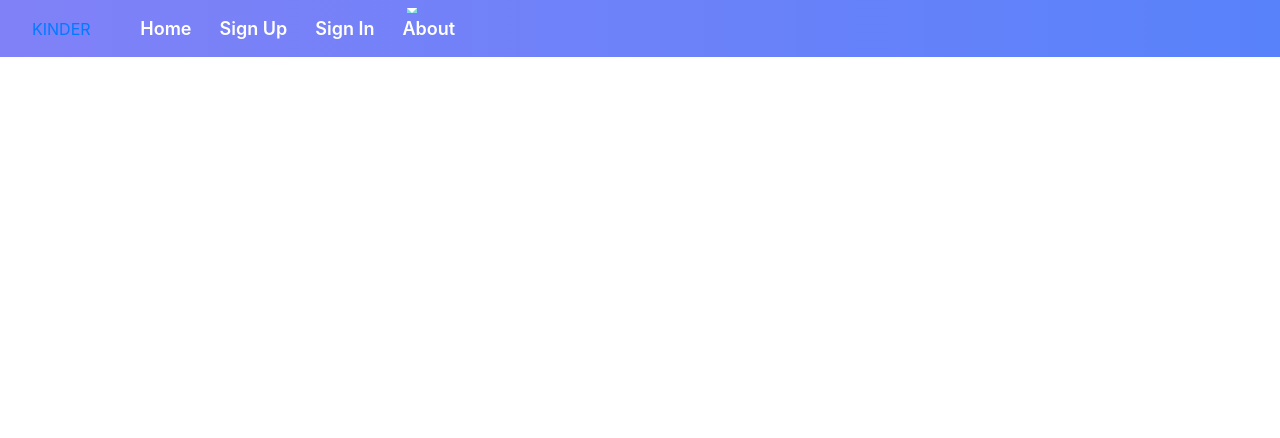
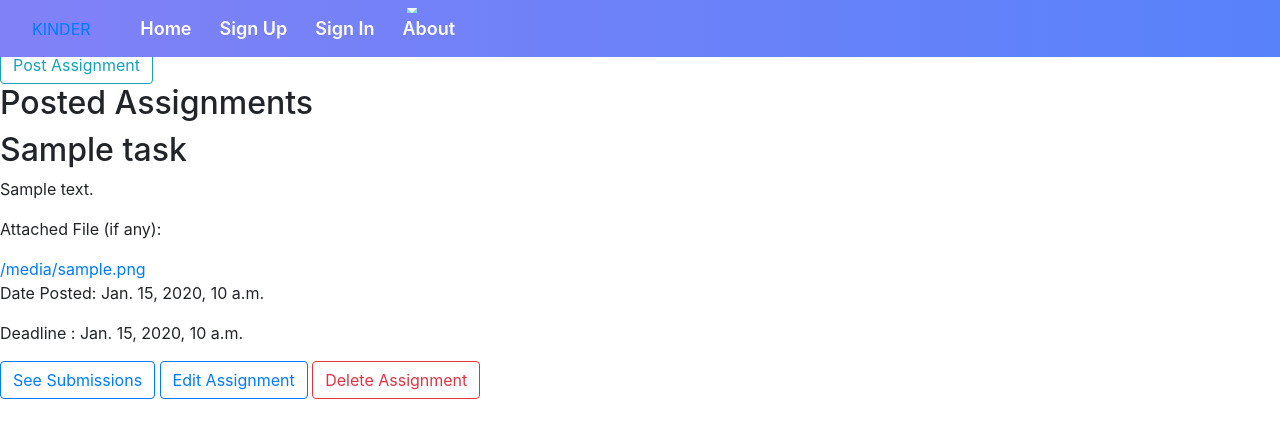
Before and after one commit to sabin-thapa/KinderV2, a Django app: template second/templates/assignments.html in a window 1280 px wide. Shown: the top 438 px of the page. Run offline with Django 3.2, Linux system fonts and the light colour scheme; the template is opened without the code that fills it: most values are stand-ins (such as "Sample title", 1, 10 or a date in 2020); some libraries are stand-ins or nearby versions.

Commit message:
assignments

```diff
--- a/second/templates/assignments.html
+++ b/second/templates/assignments.html
@@ -8,12 +8,55 @@
 
 <head>
     <meta charset="UTF-8">
-    <title>Student Ids</title>
+    <title>Assignments</title>
     <link rel="stylesheet" type="text/css" href="{% static 'second.css' %}">
+    <link rel="stylesheet" href="{% static 'form1.css' %}">
 
 </head>
 
-<body></body>
+<body>
+    {% if user.user_teachers != "" %}
+    <h2>Add assignment</h2>
+    <form method='POST' enctype="multipart/form-data">
+        {% csrf_token %}
+        {{ form.as_p }}
+        <div>
+            <button class='btn btn-outline-info' type='submit'>Post Assignment</button>
+        </div>
+    </form>
+
+
+    <h2>Posted Assignments</h2>
+    {% for t in tasks %}
+    <h2>{{t.title}}</h2>
+    <p>{{t.description}}</p>
+    <p>Attached File (if any):</p><a href="{{t.file.url}}"> {{t.file}}</a>
+    <p>Date Posted: {{t.date_posted}}</p>
+    <p>Deadline : {{t.deadline}}</p>
+
+    <a class='btn btn-outline-primary' href="{% url 'submissions' t.id %}">See Submissions</a>
+
+    <a class='btn btn-outline-primary' href="{% url 'assignment-update' t.id %}">Edit Assignment</a>
+
+    <a class='btn btn-outline-danger' href="{% url 'assignment-delete' t.id %}">Delete Assignment</a>
+    {% endfor %}
+
+    {% elif user.user_parents != "" %}
+    {% for t in tasks %}
+    <h2>{{t.title}}</h2>
+    <p>{{t.description}}</p>
+    <p>Attached File (if any):</p><a href="{{t.file.url}}"> {{t.file}}</a>
+    <p>Date Posted: {{t.date_posted}}</p>
+    <p>Deadline : {{t.deadline}}</p>
+
+
+    <a class='btn btn-outline-primary' href="{% url 'submissions' t.id %}">Add Submissions</a>
+
+    {% endfor %}
+
+
+    {% endif %}
+</body>
 
 </html>
 {% endblock %}
```
Also changed, not shown: second/templates/submissions.html (added, +54 -0 lines).
